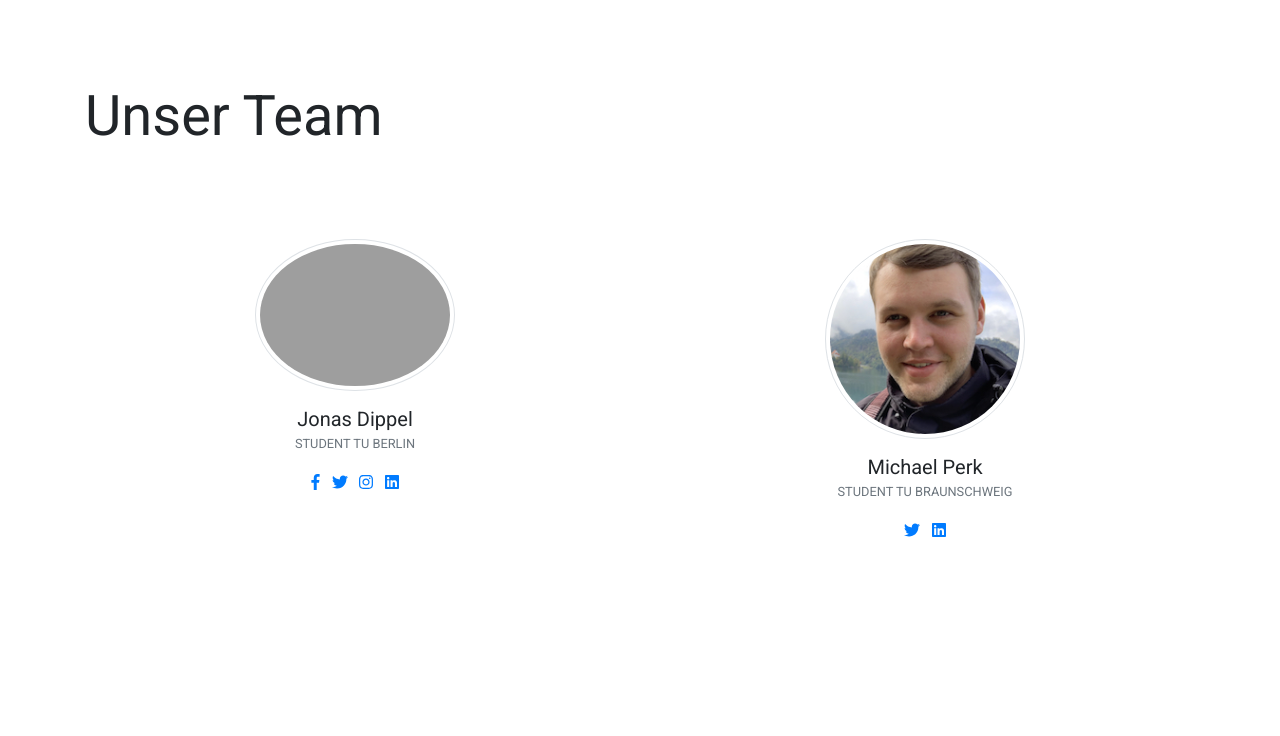
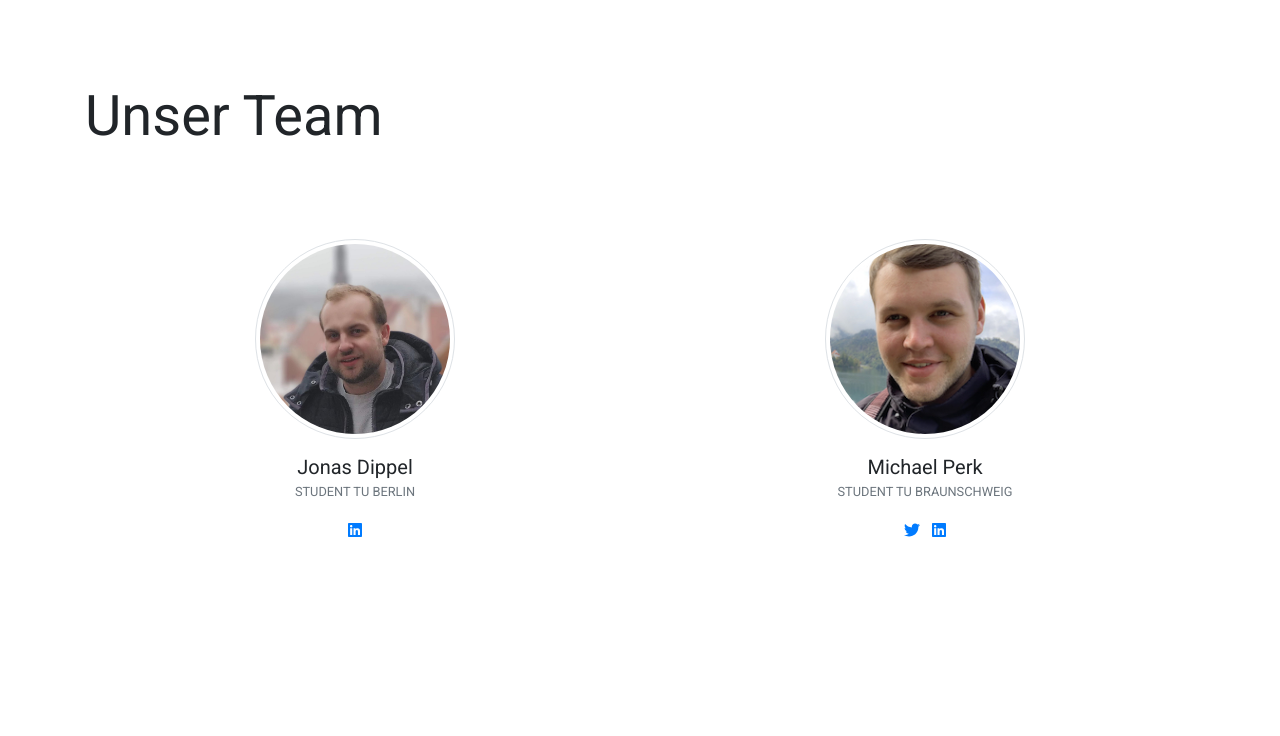
Before and after one commit to dippel-perk/morbus-clade, a Django app: page /about in a window 1280 px wide. Shown: the part 487-1223 px from the top of the page. Run offline with Django 3.2, Linux system fonts and the light colour scheme; some libraries are stand-ins or nearby versions; grey boxes are pictures that could not be loaded.

Commit message:
added about us image

```diff
--- a/core/templates/core/about_us.html
+++ b/core/templates/core/about_us.html
@@ -7,7 +7,9 @@
             <div class="row h-100 align-items-center py-5">
                 <div class="col-lg-6">
                     <h1 class="display-4">Über Uns</h1>
-                    <p class="lead text-muted mb-0">Diese Seite ist im Zuge des <a href="https://wirvsvirushackathon.org/">#wirvsvirus</a> Hackathon der Bundesregierung entstanden.</p>
+                    <p class="lead text-muted mb-0">Diese Seite ist im Zuge des <a
+                            href="https://wirvsvirushackathon.org/">#wirvsvirus</a> Hackathon der Bundesregierung
+                        entstanden.</p>
                     </p>
                 </div>
                 <div class="col-lg-6 d-none d-lg-block"><img src="{% static "core/img/wirvsviruslogo.png" %}" alt=""
@@ -29,17 +31,11 @@
                 <!-- Team item-->
                 <div class="col-6 mb-5">
                     <div class="bg-white rounded shadow-sm py-5 px-4"><img
-                            src="https://res.cloudinary.com/mhmd/image/upload/v1556834132/avatar-4_ozhrib.png" alt=""
+                            src="{% static "core/img/jonas.jpg" %}" alt=""
                             width="200" class="img-fluid rounded-circle mb-3 img-thumbnail shadow-sm">
                         <h5 class="mb-0">Jonas Dippel</h5><span class="small text-uppercase text-muted">Student TU Berlin</span>
                         <ul class="social mb-0 list-inline mt-3">
-                            <li class="list-inline-item"><a href="#" class="social-link"><i
-                                    class="fab fa-facebook-f"></i></a></li>
-                            <li class="list-inline-item"><a href="#" class="social-link"><i class="fab fa-twitter"></i></a>
-                            </li>
-                            <li class="list-inline-item"><a href="#" class="social-link"><i
-                                    class="fab fa-instagram"></i></a></li>
-                            <li class="list-inline-item"><a href="#" class="social-link"><i class="fab fa-linkedin"></i></a>
+                            <li class="list-inline-item"><a href="https://linkedin.com/in/jdippel/" class="social-link"><i class="fab fa-linkedin"></i></a>
                             </li>
                         </ul>
                     </div>
```
Also changed, not shown: core/static/core/img/jonas.jpg (added).
